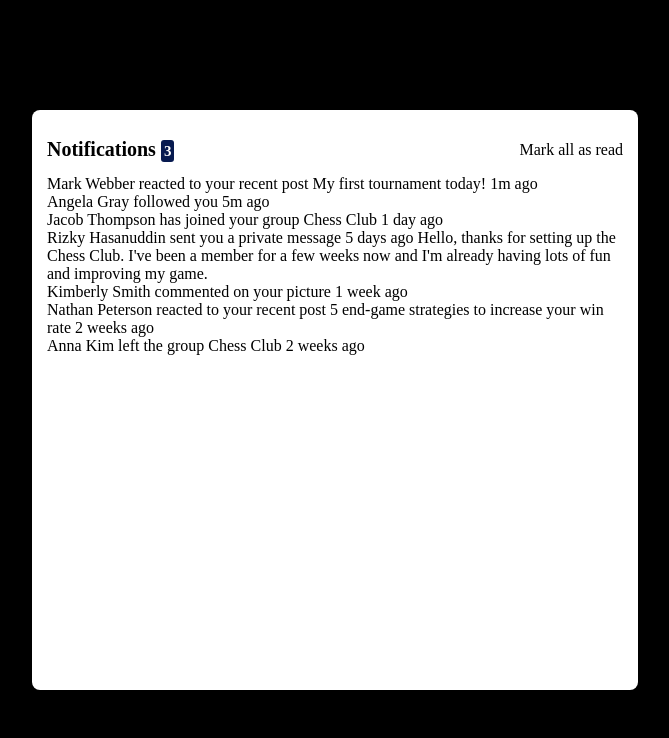
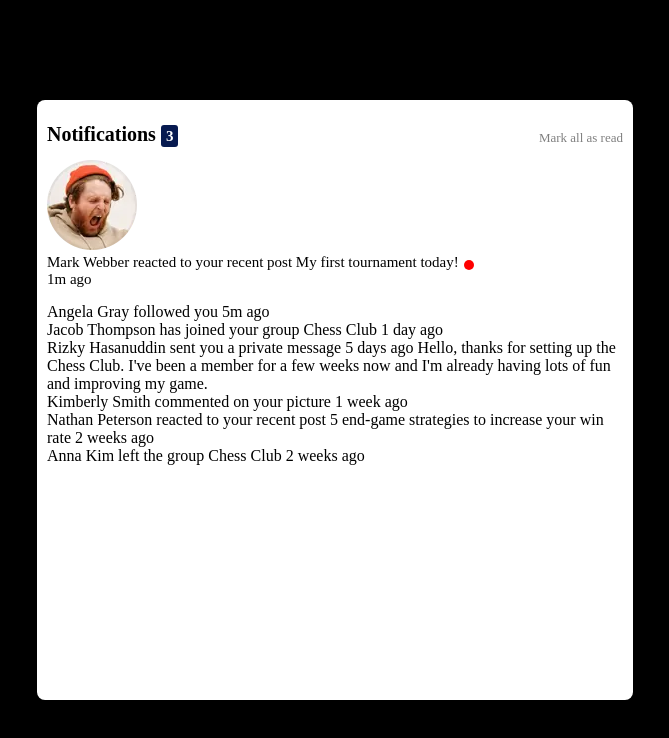
Before and after one commit to darrk-heart/notifications_page, a plain HTML site: page index.html in a window 1280 px wide. Shown: the whole page, without its empty margins (305-974 px from the left). Drawn offline with Linux system fonts and the light colour scheme.

Commit message:
more developments

```diff
--- a/index.html
+++ b/index.html
@@ -27,15 +27,21 @@
     </style>
   </head>
   <body>
-    <div class ="back">
+    <div class="back">
       <div class="topic">
         <h1>Notifications <span>3</span></h1>
 
-       <p>Mark all as read</p>
+        <p>Mark all as read</p>
       </div>
-      <div>
-        Mark Webber reacted to your recent post My first tournament today! 1m
-        ago
+      <div class="content">
+        <img src="assets\images\avatar-mark-webber.webp" alt="mark" />
+        <div class="first-text-one">
+          <div class="first-text">
+            Mark Webber reacted to your recent post My first tournament today!
+            <div class="circle"></div>
+          </div>
+          <p>1m ago</p>
+        </div>
       </div>
       <div>Angela Gray followed you 5m ago</div>
       <div>Jacob Thompson has joined your group Chess Club 1 day ago</div>
--- a/styles.css
+++ b/styles.css
@@ -5,13 +5,13 @@ body {
 .back {
   background-color: white;
   width: 45%;
-  height: 550px;
+  height: 580px;
   position: fixed;
   top: 50%;
   left: 50%;
   transform: translate(-50%, -50%);
   border-radius: 8px;
-  padding: 15px;
+  padding: 10px;
 }
 .topic {
   display: flex;
@@ -26,4 +26,34 @@ body {
   padding: 3px;
   font-size: 15px;
   border-radius: 3px;
+  padding-left: 5px;
+  padding-right: 5px;
 }
+.topic p {
+  font-size: 13px;
+  margin-top: 20px;
+  opacity: 0.5;
+}
+.circle {
+  background-color: red;
+  height: 10px;
+  width: 10px;
+  border-radius: 50%;
+  margin-top: 6px;
+  margin-left: 5px;
+}
+.first-text {
+  display: flex;
+  padding-bottom: 0;
+  margin-bottom: 0;
+}
+.first-text-one {
+  display: inline;
+}
+.first-text-one p {
+  padding-top: 0;
+  margin-top: 0;
+}
+.content {
+  font-size: 15px;
+}
```
